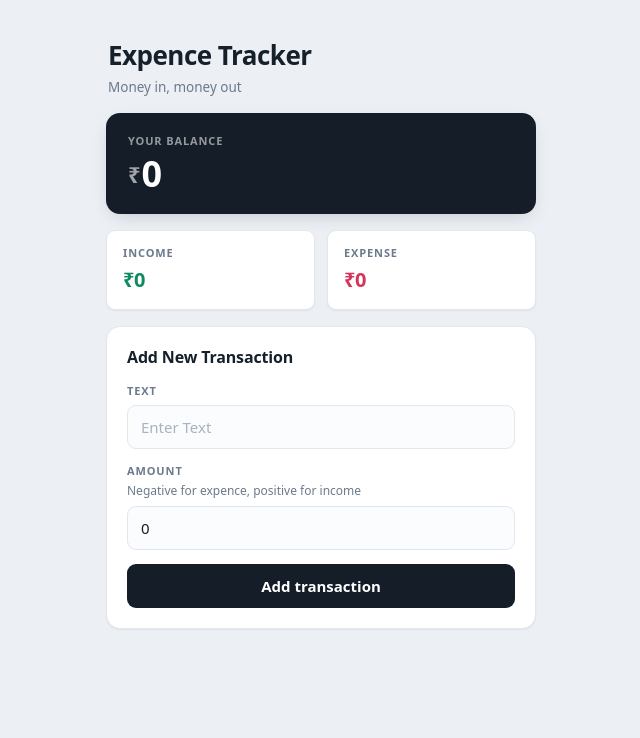
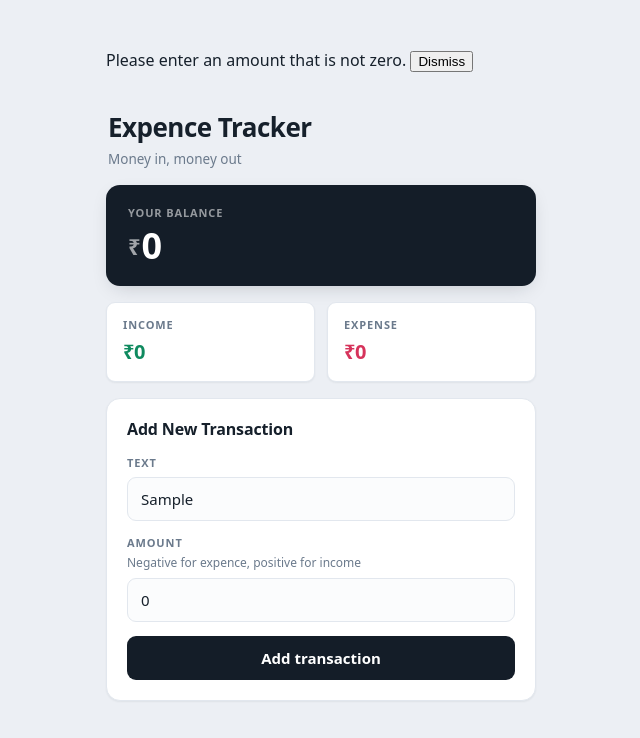
Before and after one commit to Lokesh-287/expence-tracker-vue-js, a Vue app: page / in a window 1280 px wide. Both pictures are taken after typing "Sample" into the empty fields and a click on the button "Add transaction". Shown: the top 738 px of the page, without its empty margins (319-959 px from the left). Built offline with nearby package versions, Linux system fonts and the light colour scheme.

Commit message:
Validate the transaction form and surface errors

```diff
--- a/src/App.vue
+++ b/src/App.vue
@@ -1,5 +1,5 @@
 <script setup>
-import {ref,reactive,computed,watch,watchEffect} from 'vue'
+import {ref,reactive,computed,watch,watchEffect,onErrorCaptured} from 'vue'
 import Header  from './components/header.vue';
 import Balance from './components/balance.vue';
 import IncomeExpence from './components/incomeExpence.vue';
@@ -29,6 +29,13 @@ watchEffect(() => {
   document.title = `₹${balance.value} · Expence Tracker`
 })
 
+const errorMessage = ref('');
+
+onErrorCaptured((error) => {
+  errorMessage.value = error.message
+  return false
+})
+
 function addTransaction(transaction){
   if(transaction.amount===0){
     return
@@ -54,6 +61,11 @@ function addTransaction(transaction){
 <template>
 
   <div class="page">
+    <p v-if="errorMessage" role="alert">
+      {{ errorMessage }}
+      <button type="button" @click="errorMessage = ''">Dismiss</button>
+    </p>
+
     <Header/>
     <Balance :balance="balance"/>
     <IncomeExpence :income="income" :expence="expence"/>
--- a/src/components/Transaction.vue
+++ b/src/components/Transaction.vue
@@ -6,6 +6,16 @@ const amount= ref(0);
 const emit = defineEmits(["send-transaction",])
 
 function sendTransaction(){
+    if (!text.value.trim() && !amount.value){
+        throw new Error('Please enter description and amount for the transaction')
+    }
+    if (!text.value.trim()) {
+        throw new Error('Please enter a description for the transaction.')
+    }
+    if (!amount.value) {
+        throw new Error('Please enter an amount that is not zero.')
+    }
+
     emit("send-transaction",{
         text:text.value,
         amount:amount.value}
```
